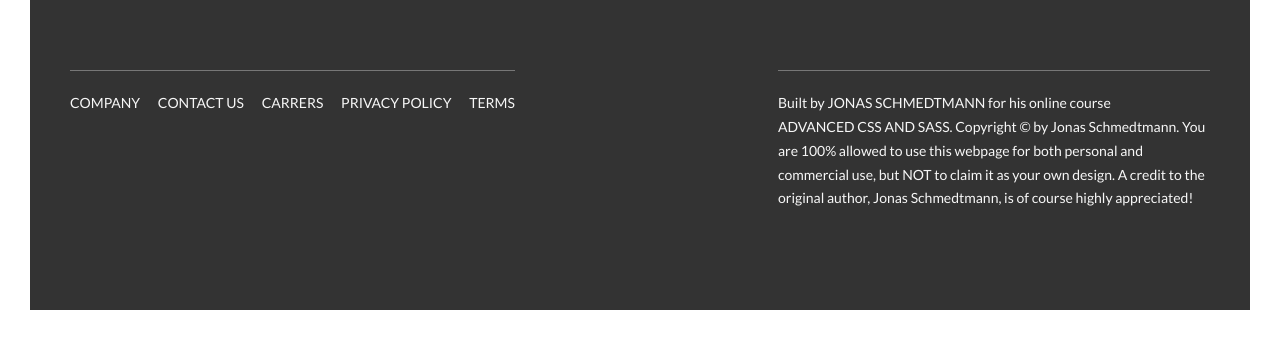
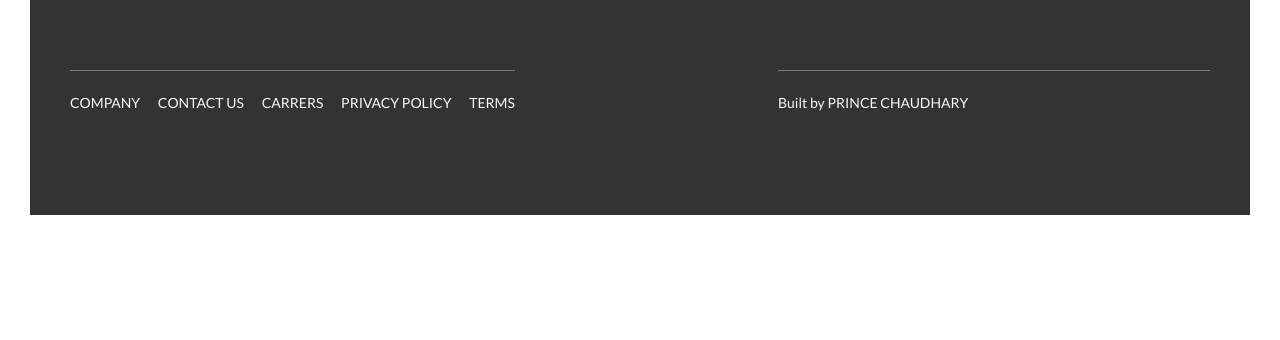
Before and after one commit to Pr1ncek/Pr1ncek.github.io, a website: page resources/final-after-S06/index.html in a window 1280 px wide. Shown: the part 5815-6155 px from the top of the page. After the commit the page ends 6060 px from the top, so only its background shows below. Drawn offline with Linux system fonts and the light colour scheme.

Commit message:
Update index.html

```diff
--- a/resources/final-after-S06/index.html
+++ b/resources/final-after-S06/index.html
@@ -390,10 +390,7 @@
                 </div>
                 <div class="col-1-of-2">
                     <p class="footer__copyright">
-                        Built by <a href="#" class="footer__link">Jonas Schmedtmann</a> for his online course <a href="#" class="footer__link">Advanced CSS and Sass</a>.
-                        Copyright &copy; by Jonas Schmedtmann. You are 100% allowed to use this webpage for both personal
-                        and commercial use, but NOT to claim it as your own design. A credit to the original author, Jonas
-                        Schmedtmann, is of course highly appreciated!
+                        Built by <a href="#" class="footer__link">Prince Chaudhary</a>
                     </p>
                 </div>
             </div>
```
